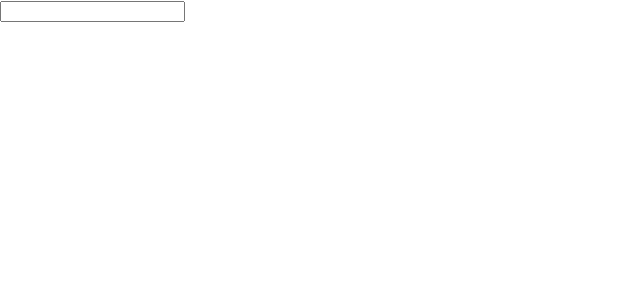
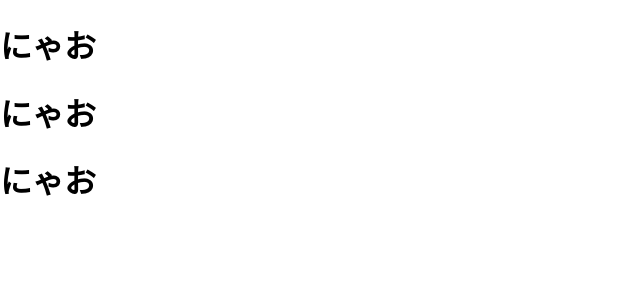
Before and after one commit to satsuki-yabu/udemy-app, a React (Create React App) app: page / in a window 1280 px wide. Shown: the top 300 px of the page, without its empty margins (0-640 px from the left). Built offline with nearby package versions, Linux system fonts and the light colour scheme.

Commit message:
component確認

```diff
--- a/src/App.js
+++ b/src/App.js
@@ -1,12 +1,31 @@
 
-// divタグで囲む制約がある。しかし囲むといらないタグが→<></>で囲むと消える
-function App() {
+const Cat = () => {
   return (
     <>
-      <input type='text' onChange={()=>{console.log('I am clicked')}} />
+    <h1>にゃお</h1>
     </>
   )
-
 }
 
+const App = () => {
+  return (
+        <>
+          <Cat/>
+          <Cat/>
+          <Cat/>
+        </>
+      )
+}
+
+
+
+// function App() {
+//   return (
+//     <>
+//       <input type='text' onChange={()=>{console.log('I am clicked')}} />
+//     </>
+//   )
+
+// }
+
 export default App;
```
